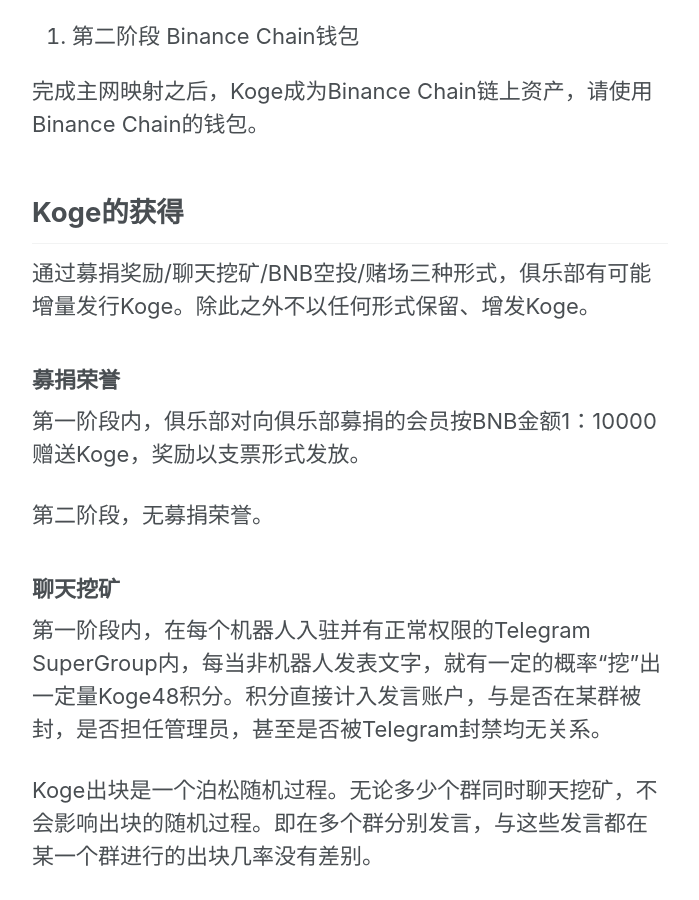
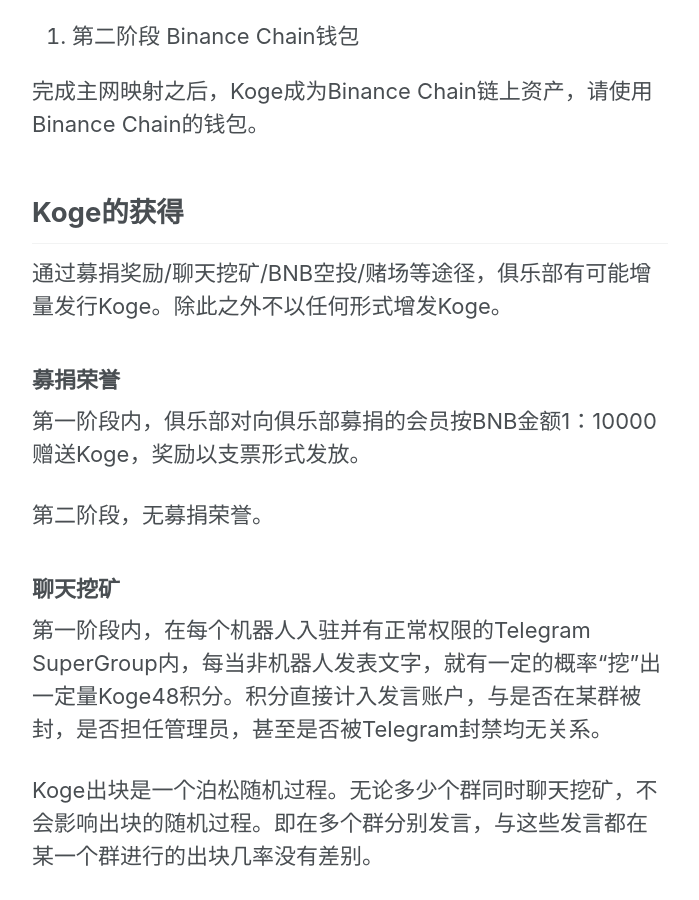
Before and after one commit to 48Club/BNB48Club.github.io, a Jekyll site: the page built from _pages/koge48.md, in a window 1280 px wide and 900 px high, scrolled down 1282 px. Shown: the whole window, without its empty margins (290-989 px from the left). Built offline with Jekyll 4.4.1, drawn with Linux system fonts in a browser that asks for light colours; nearby versions of some CDN libraries.

Commit message:
Update koge48.md

```diff
--- a/_pages/koge48.md
+++ b/_pages/koge48.md
@@ -32,7 +32,7 @@
 完成主网映射之后，Koge成为Binance Chain链上资产，请使用Binance Chain的钱包。
 
 ## Koge的获得
-通过募捐奖励/聊天挖矿/BNB空投/赌场三种形式，俱乐部有可能增量发行Koge。除此之外不以任何形式保留、增发Koge。
+通过募捐奖励/聊天挖矿/BNB空投/赌场等途径，俱乐部有可能增量发行Koge。除此之外不以任何形式增发Koge。
 
 ### 募捐荣誉
 第一阶段内，俱乐部对向俱乐部募捐的会员按BNB金额1：10000赠送Koge，奖励以支票形式发放。
```
